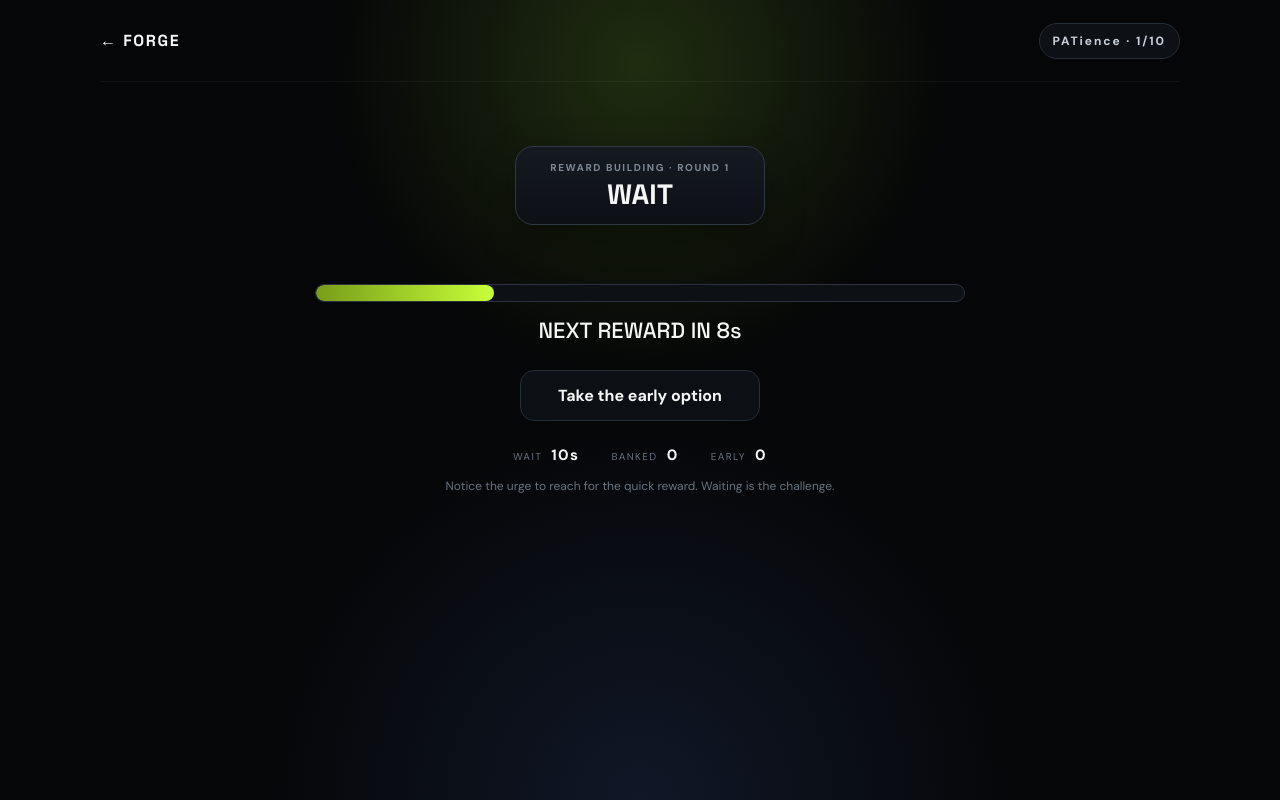
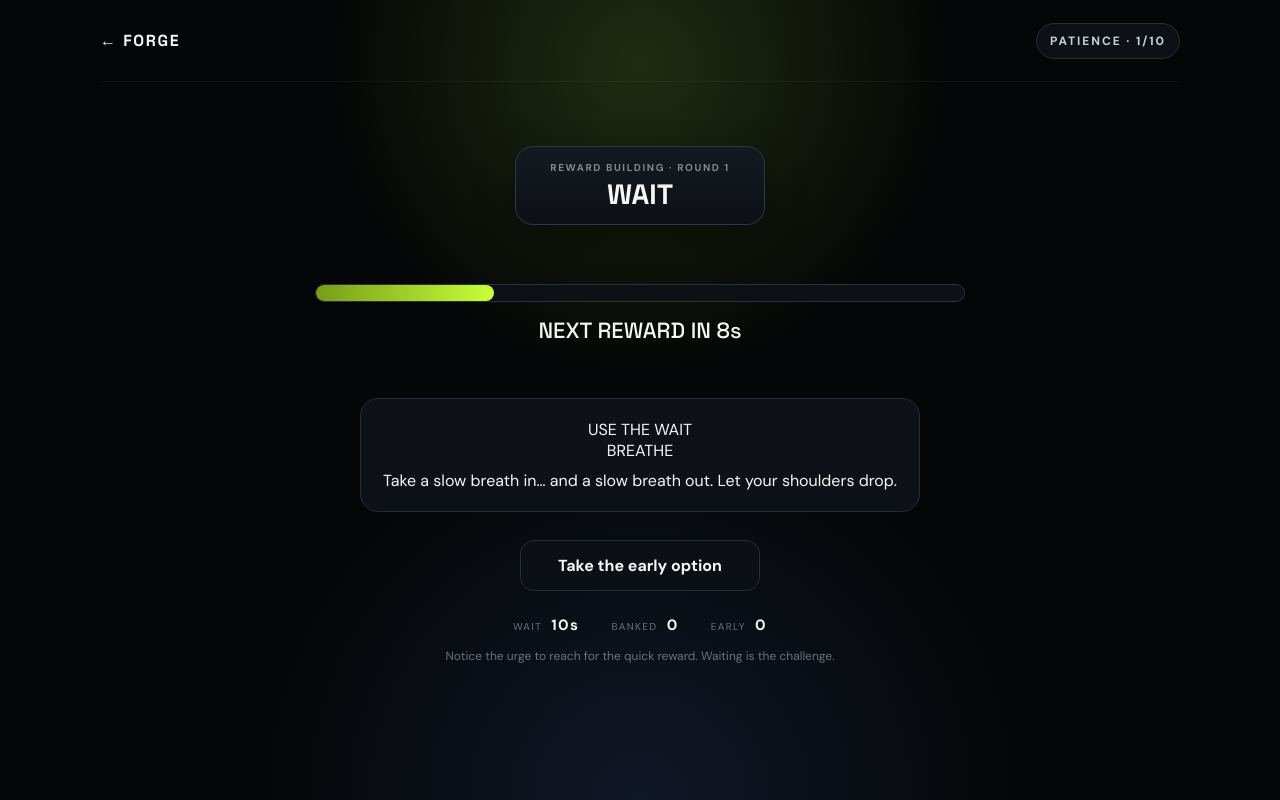
Before and after one commit to Nar-Lod/FORGE, a Next.js app: page /challenges/patience in a window 1280 px wide. Both pictures are taken after a click on the button "Start Patience". Built offline with nearby package versions, Linux system fonts and the light colour scheme.

Commit message:
Add visible guided reflection prompts to Patience

```diff
--- a/app/challenges/patience/page.tsx
+++ b/app/challenges/patience/page.tsx
@@ -6,7 +6,21 @@ import Link from "next/link";
 const WAIT_SECONDS = [10, 30, 60, 90, 180, 300, 600, 1200, 3000, 3600];
 const LAST_KEY = "forge.patience.lastScore";
 const LONG_MILESTONES = new Set([300, 600, 1200, 3000, 3600]);
-const reflectionPrompts = ["Reflect on your day. What actually mattered today?","Set one target for the rest of today that you will be glad you completed.","Think about a goal you care about. What is one small step you can take toward it?","Imagine you could restart today. How would you organize your perfect day?","What deserves more of your attention than your phone right now?","Picture the person you want to become. What would that person do next?"];
+
+const reflectionPrompts = [
+  { label: "BREATHE", text: "Take a slow breath in… and a slow breath out. Let your shoulders drop." },
+  { label: "TODAY", text: "What is one good thing you want to do today? Picture yourself actually doing it." },
+  { label: "GRATITUDE", text: "Think of one good thing that happened yesterday. What made that moment meaningful?" },
+  { label: "APPRECIATION", text: "What is one thing about being alive that you genuinely appreciate right now?" },
+  { label: "RESET", text: "If you could start today over, what would you change about how you used your time?" },
+  { label: "YOUR DAY", text: "Imagine your perfect day from waking up to going to sleep. What would you make time for?" },
+  { label: "PEOPLE", text: "Think about a funny, beautiful or unforgettable moment with your family or friends." },
+  { label: "SOMEONE", text: "Think about the person who means the most to you. What do you appreciate about them?" },
+  { label: "DELAYED", text: "What have you been postponing that you know you would feel good about finally starting?" },
+  { label: "PURPOSE", text: "What is one goal you keep saying matters to you? What is the smallest step toward it?" },
+  { label: "FAITH", text: "If faith is meaningful to you, take a moment to thank God for life, another day and the people you love." },
+  { label: "MEDITATE", text: "For the next few breaths, notice your breathing without changing it. Let thoughts come and go." },
+];
 
 function formatWait(seconds:number){
  if(seconds>=3600)return "1 hour";
@@ -53,12 +67,18 @@ export default function PatienceChallenge(){
  const currentPrompt=useMemo(()=>reflectionPrompts[Math.floor(elapsed/15000)%reflectionPrompts.length],[elapsed]);
 
  return <main className="game-shell">
-  <div className="game-topbar"><Link href="/" className="game-back">← FORGE</Link><div className="game-progress">{started&&!finished?`PATience · ${round+1}/${WAIT_SECONDS.length}`:"PATIENCE"}</div></div>
+  <div className="game-topbar"><Link href="/" className="game-back">← FORGE</Link><div className="game-progress">{started&&!finished?`PATIENCE · ${round+1}/${WAIT_SECONDS.length}`:"PATIENCE"}</div></div>
   {!started&&<section className="game-intro"><div className="eyebrow">PATIENCE · DELAYED REWARD</div><h1>Make waiting your advantage.</h1><p>The reward ladder starts at 10 seconds and grows: 30s, 60s, 90s, 3m, 5m, 10m, 20m, 50m, then 1 hour. At the longer milestones, FORGE celebrates the achievement and encourages you to leave the screen.</p><div className="rule-pills"><span>10s → 1 hour</span><span>Long waits unlock milestones</span><span>Phone-away by design</span></div><button className="btn btn-primary" onClick={()=>{begin();requestNotifications();}}>Start Patience</button></section>}
   {started&&!finished&&<section className="game-stage">
     <div className="target-card"><span>REWARD BUILDING · ROUND {round+1}</span><strong>{ready?"FULL REWARD AVAILABLE":"WAIT"}</strong></div>
     <div className="patience-meter"><div className="patience-fill" style={{width:`${Math.min(100,(elapsed/waitMs)*100)}%`}}/></div>
     <div className="patience-value">{ready?"REWARD READY":"NEXT REWARD IN "+formatWait(Math.max(0,Math.ceil((waitMs-elapsed)/1000)))}</div>
+    <div className="reflection-card" aria-live="polite">
+      <div className="reflection-kicker"><span className="reflection-pulse" /> USE THE WAIT</div>
+      <div className="reflection-label">{currentPrompt.label}</div>
+      <p>{currentPrompt.text}</p>
+      <div className="reflection-dots">{reflectionPrompts.map((_,i)=><span key={i} className={i===Math.floor(elapsed/15000)%reflectionPrompts.length?"active":""} />)}</div>
+    </div>
     <button className={`btn ${ready?"btn-primary":"btn-secondary"} patience-action`} onClick={ready?bank:earlyChoice}>{ready?`Bank reward · next ${formatWait(nextWait)}`:"Take the early option"}</button>
     <div className="live-stats"><span>WAIT <b>{formatWait(waitSeconds)}</b></span><span>BANKED <b>{banked}</b></span><span>EARLY <b>{early}</b></span></div>
     <p className="game-hint">{ready?"You waited. Choose deliberately.":isLong?"You do not need to watch this screen. Put the phone down and return when the reward is ready.":"Notice the urge to reach for the quick reward. Waiting is the challenge."}</p>
```
